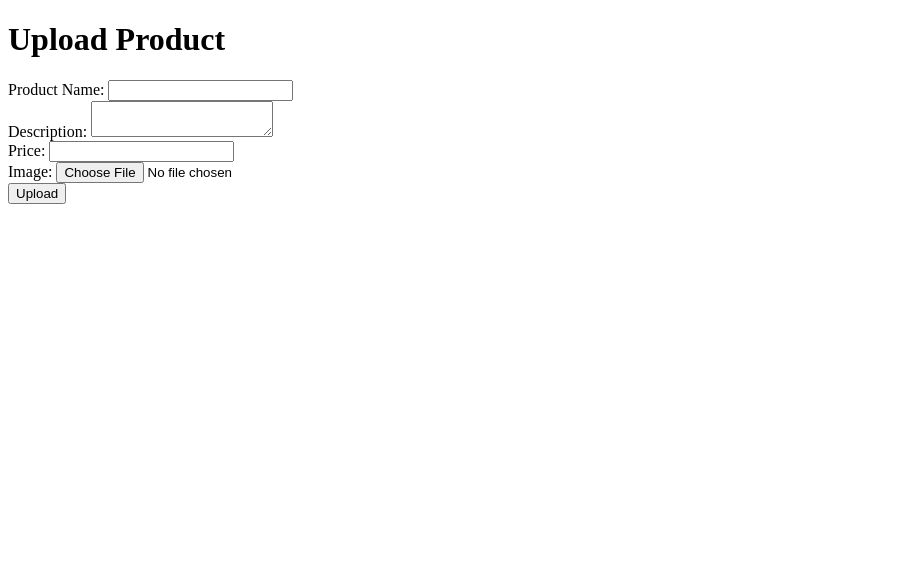
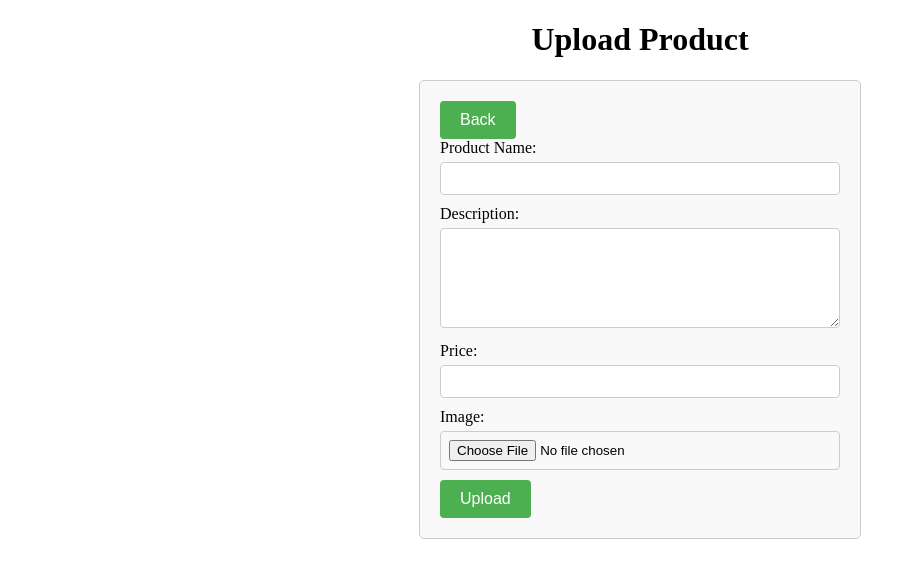
Before and after one commit to Tinsleytrn/vulnerable-web, a PHP site: page /upload.php in a window 1280 px wide. Shown: the top 578 px of the page, without its empty margins (0-916 px from the left). Run offline with PHP 8.4, Linux system fonts and the light colour scheme; a user stored in the database is signed in.

Commit message:
finished stage

```diff
--- /dev/null
+++ b/test.php
@@ -0,0 +1 @@
+phpinfo();
--- a/upload.php
+++ b/upload.php
@@ -67,10 +67,78 @@ if ($_SERVER["REQUEST_METHOD"] == "POST") {
     <title>Upload Product</title>
 </head>
 <body>
+    <style>
+form {
+    max-width: 400px;
+    margin: 0 auto;
+    padding: 20px;
+    border: 1px solid #ccc;
+    border-radius: 5px;
+    background-color: #f9f9f9;
+}
+h1{
+    text-align: center;
+}
+
+label {
+    display: block;
+    margin-bottom: 5px;
+}
+
+input[type="text"],
+textarea,
+input[type="file"] {
+    width: 100%;
+    padding: 8px;
+    margin-bottom: 10px;
+    border: 1px solid #ccc;
+    border-radius: 4px;
+    box-sizing: border-box;
+}
+
+textarea {
+    height: 100px;
+    resize: vertical;
+}
+
+input[type="submit"] {
+    background-color: #4CAF50;
+    color: white;
+    padding: 10px 20px;
+    border: none;
+    border-radius: 4px;
+    cursor: pointer;
+    font-size: 16px;
+}
+
+input[type="submit"]:hover {
+    background-color: #45a049;
+}
+
+/* Optional: Style for error messages */
+.error {
+    color: #ff0000;
+    font-size: 14px;
+    margin-top: 5px;
+}
+input[type="submit"],
+        .back-button {
+            background-color: #4CAF50;
+            color: white;
+            padding: 10px 20px;
+            border: none;
+            border-radius: 4px;
+            cursor: pointer;
+            font-size: 16px;
+        }
+
+</style>
     <h1>Upload Product</h1>
     <form action="upload.php" method="post" enctype="multipart/form-data">
+           <button type="button" class="back-button" onclick="history.back()">Back</button>
         <label for="name">Product Name:</label>
-        <input type="text" id="name" name="name" required><br>
+        <!-- Add value with htmlspecialchar or leave it -->
+        <input type="text" id="name" name="name" value="" required><br>
         <label for="description">Description:</label>
         <textarea id="description" name="description" required></textarea><br>
         <label for="price">Price:</label>
```
Also changed, not shown: product.php (+26 -4 lines), profile.php (+13 -3 lines), unauthorized.php (added, +29 -0 lines), users.sql (added, +50 -0 lines), README.md, images/shell.php (line endings or trailing spaces).
